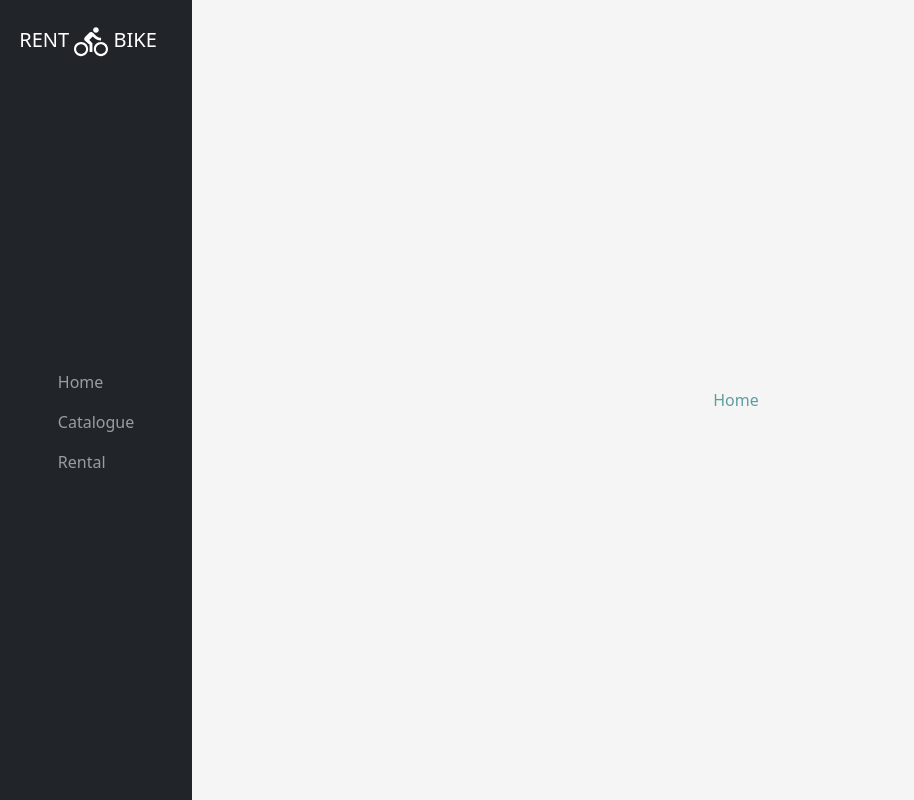
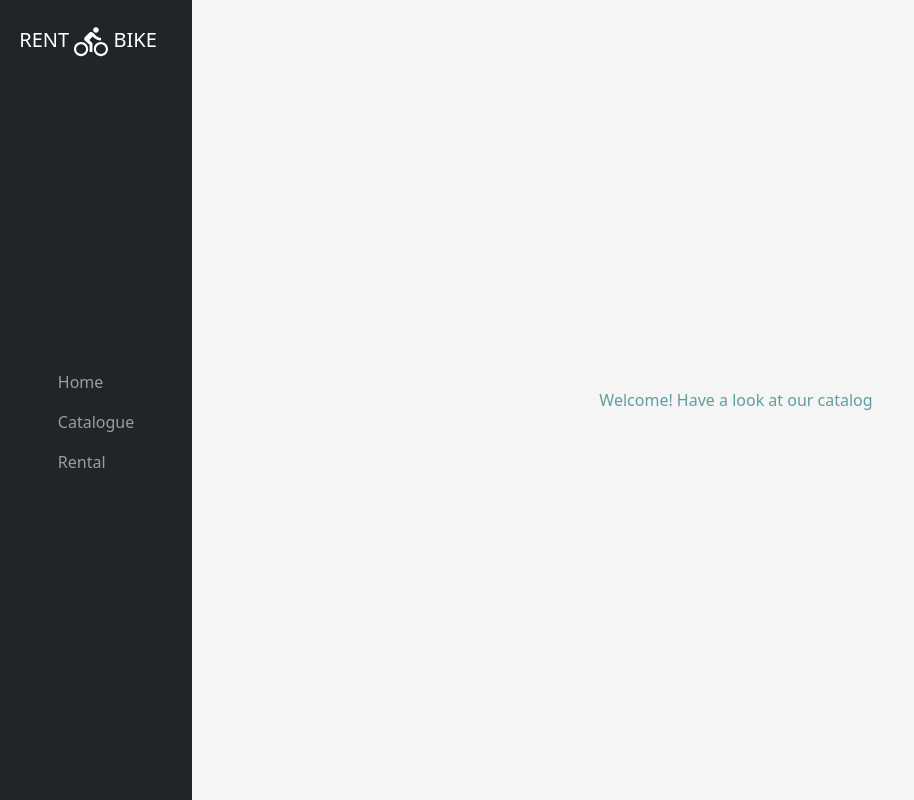
Before and after one commit to CARLOSGINER/rent_a_bike, a React (Create React App) app: page / in a window 1280 px wide. Shown: the whole page, without its empty margins (0-914 px from the left). Built offline with nearby package versions, Linux system fonts and the light colour scheme.

Commit message:
Fix | Change welcome message in home

```diff
--- a/src/pages/home/index.jsx
+++ b/src/pages/home/index.jsx
@@ -1,6 +1,6 @@
 
 export default function Home() {
   return (
-    <div>Home</div>
+    <div>Welcome! Have a look at our catalog</div>
   )
 }
```
